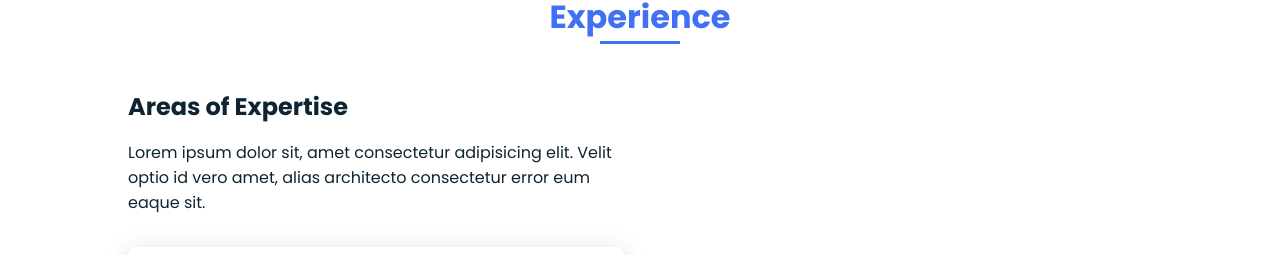
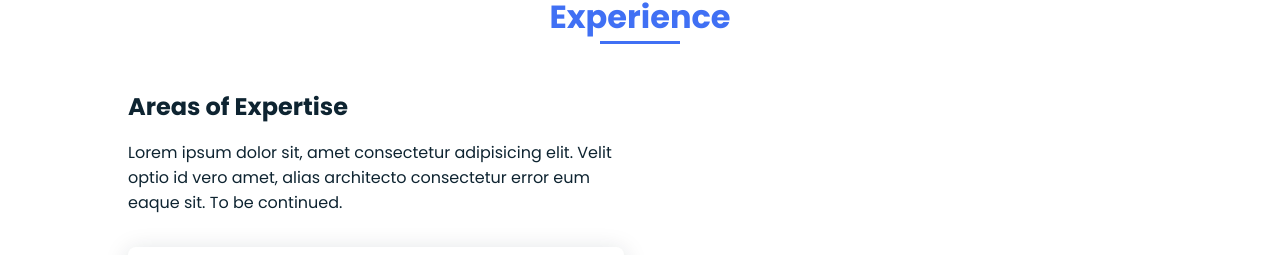
Before and after one commit to dannygibbz/Mag-Site, a plain HTML site: page index.html in a window 1280 px wide. Shown: the part 1265-1520 px from the top of the page. Drawn offline with nearby package versions, Linux system fonts and the light colour scheme.

Commit message:
changed some text content in areas of expertise

```diff
--- a/index.html
+++ b/index.html
@@ -114,7 +114,7 @@
             <p class="skills__text">
               Lorem ipsum dolor sit, amet consectetur adipisicing elit. Velit
               optio id vero amet, alias architecto consectetur error eum eaque
-              sit.
+              sit. To be continued.
             </p>
             <div class="skills__data">
               <div class="skills__names">
```
